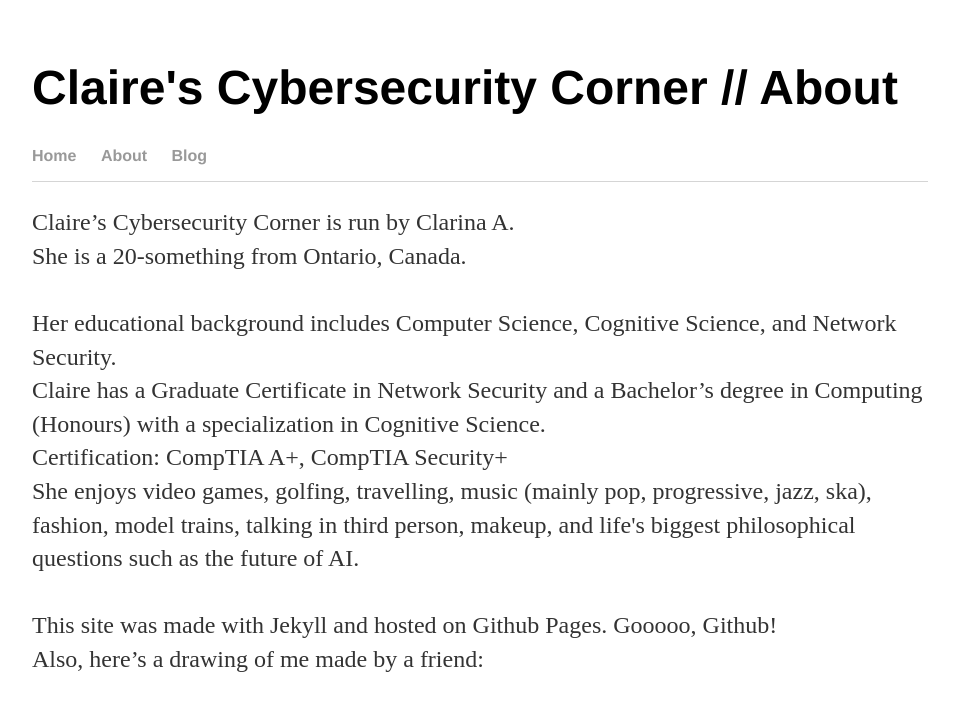
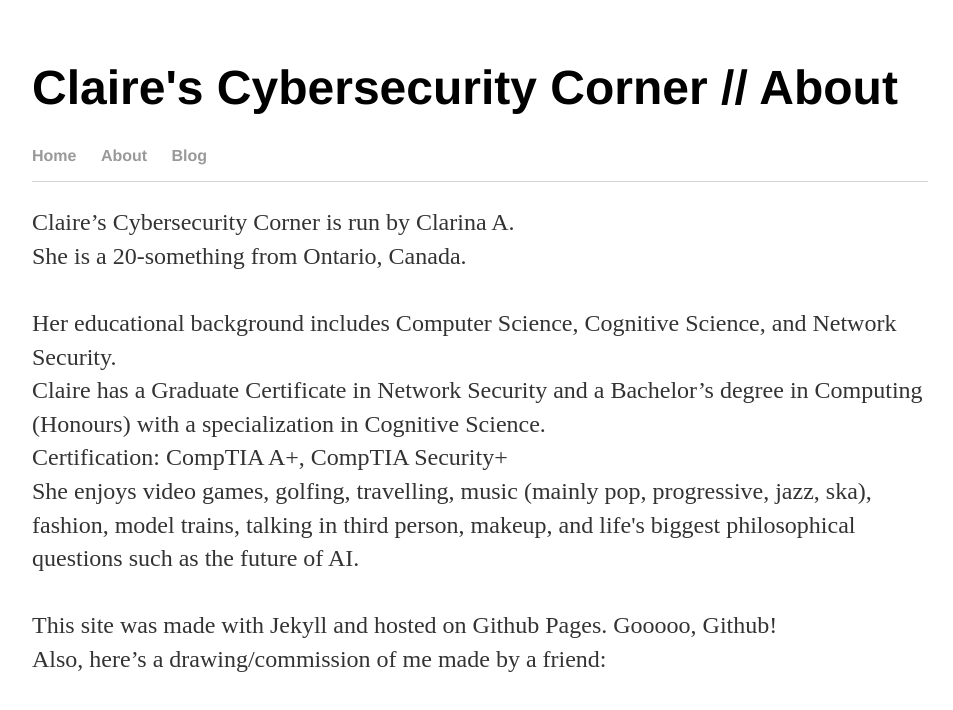
Before and after one commit to sle3man/sle3man.github.io, a Jekyll site: the page built from about.html, in a window 1280 px wide. Shown: the top 710 px of the page, without its empty margins (160-1113 px from the left). Built offline with Jekyll 4.4.1, drawn with Linux system fonts in a browser that asks for light colours; grey boxes are pictures that could not be loaded.

Commit message:
Update about.html

```diff
--- a/about.html
+++ b/about.html
@@ -17,7 +17,7 @@
   </br></br>
   This site was made with Jekyll and hosted on Github Pages. Gooooo, Github!
   </br>
-  Also, here’s a drawing of me made by a friend:
+  Also, here’s a drawing/commission of me made by a friend:
   </br></br>
-  <img src="claire.jpg"  width="600" height="300" alt="Drawn by my dear friend, Hisako"/>
+  <img src="claire2.jpg"  width="600" height="600" alt="Isn't it great? :)"/>
 </p>
```
